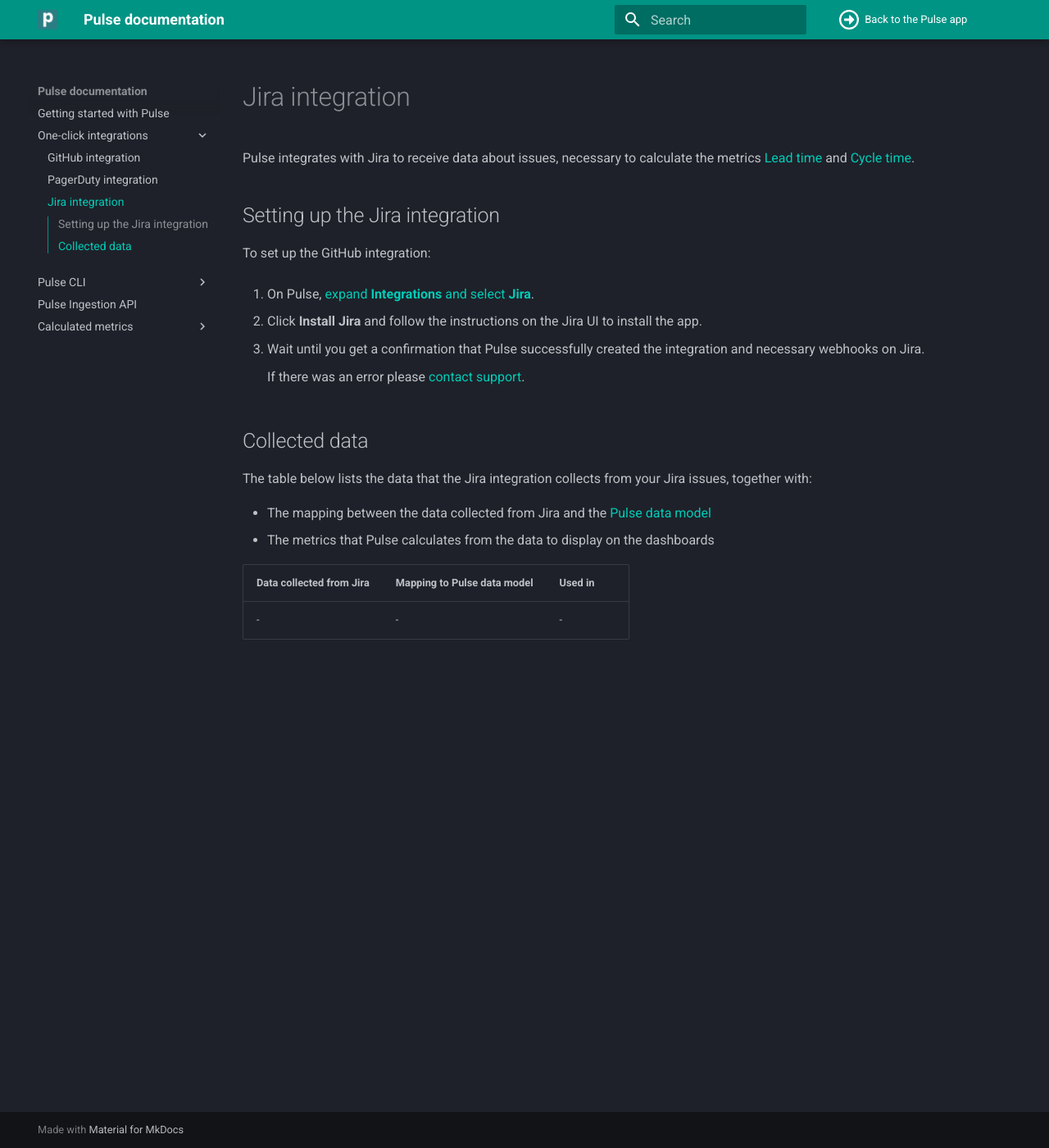
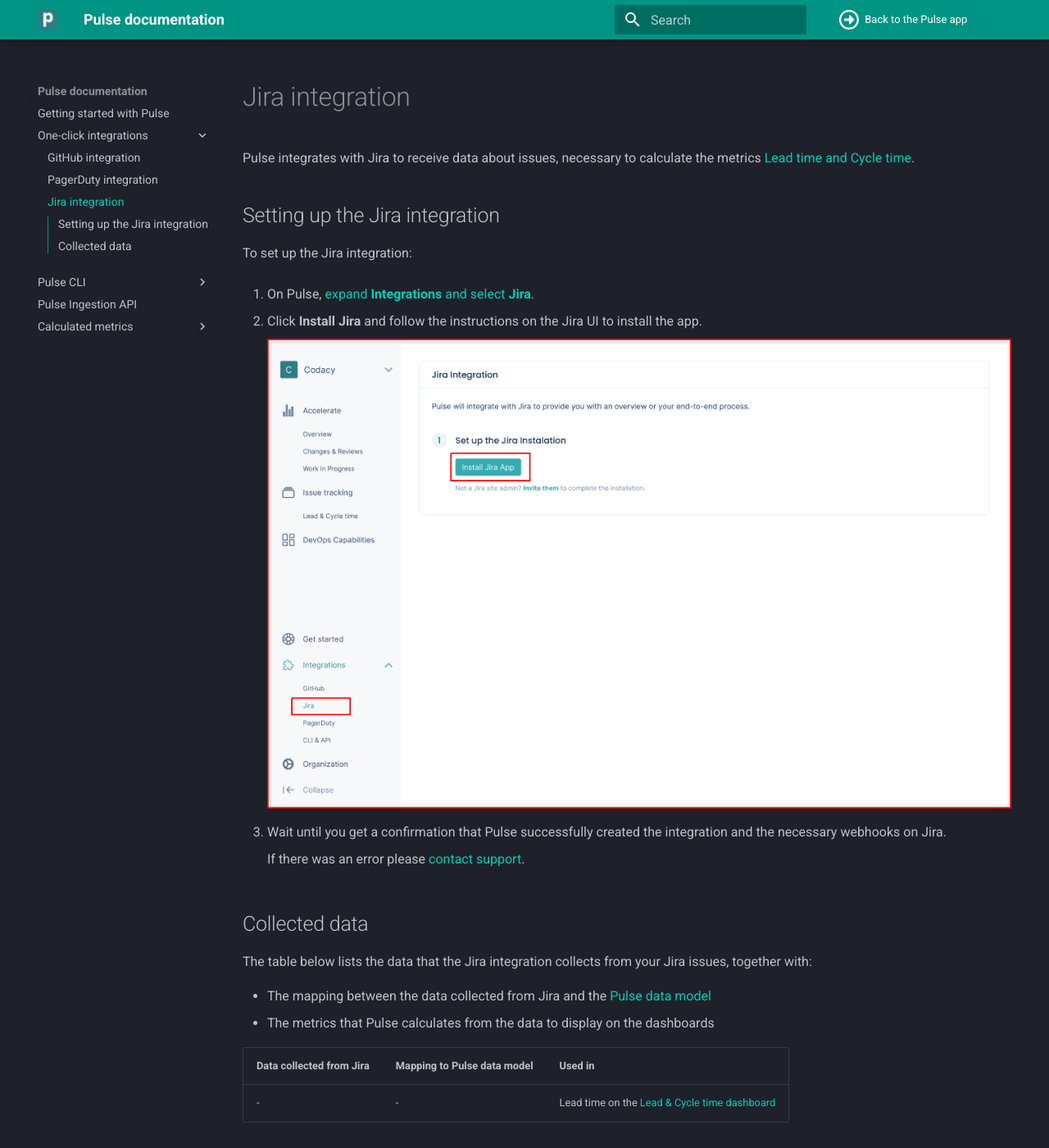
Before and after one commit to codacy/pulse-user-docs, an MkDocs documentation site: the page built from docs/one-click-integrations/jira-integration.md, in a window 1280 px wide and 1400 px high. Shown: the whole window at 82% size. Built offline with MkDocs 1.6.1 and Material for MkDocs 9.7.7, drawn with Linux system fonts in a browser that asks for light colours.

Commit message:
clean: Review and cleanup before resuming work on branch

```diff
--- a/docs/one-click-integrations/jira-integration.md
+++ b/docs/one-click-integrations/jira-integration.md
@@ -1,18 +1,18 @@
 # Jira integration
 
-Pulse integrates with Jira to receive data about issues, necessary to calculate the metrics [Lead time](#) and [Cycle time](#).
+Pulse integrates with Jira to receive data about issues, necessary to calculate the metrics [Lead time and Cycle time](#).
 
 ## Setting up the Jira integration
 
-To set up the GitHub integration:
+To set up the Jira integration:
 
-1.  On Pulse, [expand **Integrations** and select **Jira**](https://app.pulse.codacy.com/integrations/jira){: target="_blank"}.
+1.  On Pulse, [expand **Integrations** and select **Jira**](https://app.pulse.codacy.com/integrations/jira){: target="_blank"}. <!--TODO Validate final link-->
 
 1.  Click **Install Jira** and follow the instructions on the Jira UI to install the app.
 
-    <!--![Installing the Pulse Jira app](images/jira-installing.png)-->
+    ![Installing the Pulse Jira app](images/jira-installing.png)
 
-1.  Wait until you get a confirmation that Pulse successfully created the integration and necessary webhooks on Jira.
+1.  Wait until you get a confirmation that Pulse successfully created the integration and the necessary webhooks on Jira.
 
     If there was an error please [contact support](mailto:pulsesupport@codacy.com).
 
@@ -20,7 +20,7 @@
 
 The table below lists the data that the Jira integration collects from your Jira issues, together with:
 
--   The mapping between the data collected from Jira and the [Pulse data model](https://ingestion.pulse.codacy.com/v1/api-docs#tocs_event)
+-   The mapping between the data collected from Jira and the [Pulse data model](https://ingestion.pulse.codacy.com/v1/api-docs#tocs_event) <!--TODO Check if API will have schema for Jira data model-->
 -   The metrics that Pulse calculates from the data to display on the dashboards
 
 <table>
@@ -37,6 +37,6 @@
     <td>
         -
     </td>
-    <td>-</td>
+    <td>Lead time on the <a href="../../issue-tracking/lead-time/">Lead & Cycle time dashboard</a><!--TODO Review link--></td>
 </tr>
 </table>
```
Also changed, not shown: docs/index.md (+1 -1 lines), docs/one-click-integrations/images/jira-installing.png (added).
